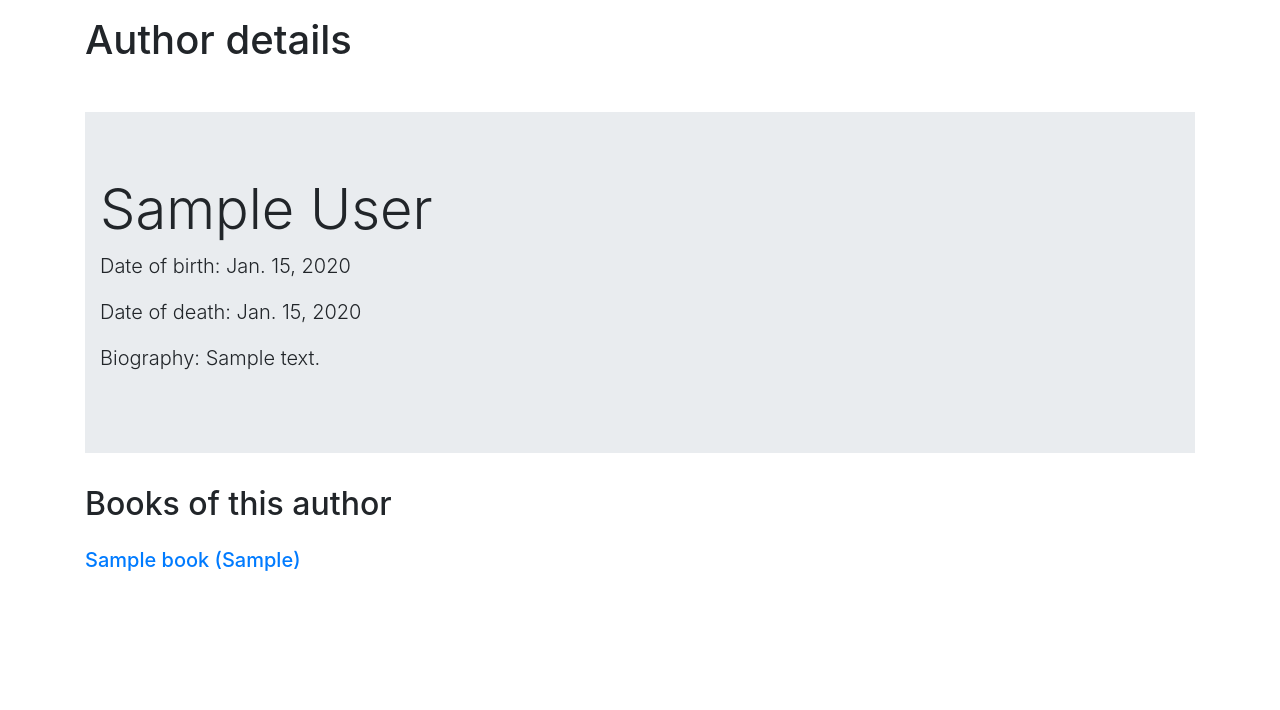
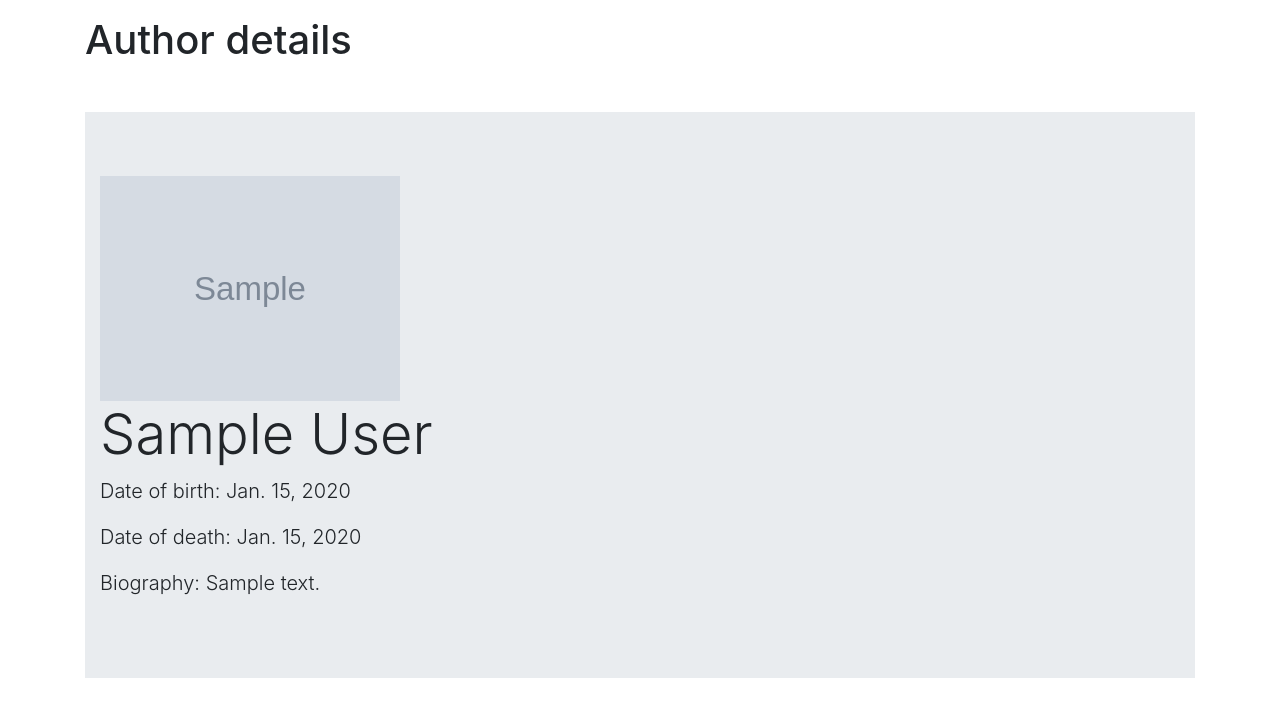
Before and after one commit to qwanysh/attractor_final_exam, a Django app: page /authors/1/ in a window 1280 px wide. Shown: the part 56-766 px from the top of the page. Before the commit the page ends 627 px from the top, so only its background shows below. Run offline with Django 3.2, Linux system fonts and the light colour scheme; tables that the repository leaves empty hold one stand-in row (values such as "Sample post"); grey boxes marked "Sample" are stand-in pictures; some libraries are stand-ins or nearby versions.

Commit message:
Добавлено отображение фотографии автора

```diff
--- a/library/users/templates/author/detail.html
+++ b/library/users/templates/author/detail.html
@@ -9,6 +9,9 @@
 {% block content %}
 <div class="jumbotron jumbotron-fluid">
     <div class="container">
+        {% if object.image %}
+        <img width="300px" src="{{ object.image.url }}">
+        {% endif %}
         <h1 class="display-4">{{ object.full_name }}</h1>
         <p class="lead">Date of birth: {{ object.date_of_birth }}</p>
         <p class="lead">Date of death: {{ object.date_of_birth }}</p>
```
